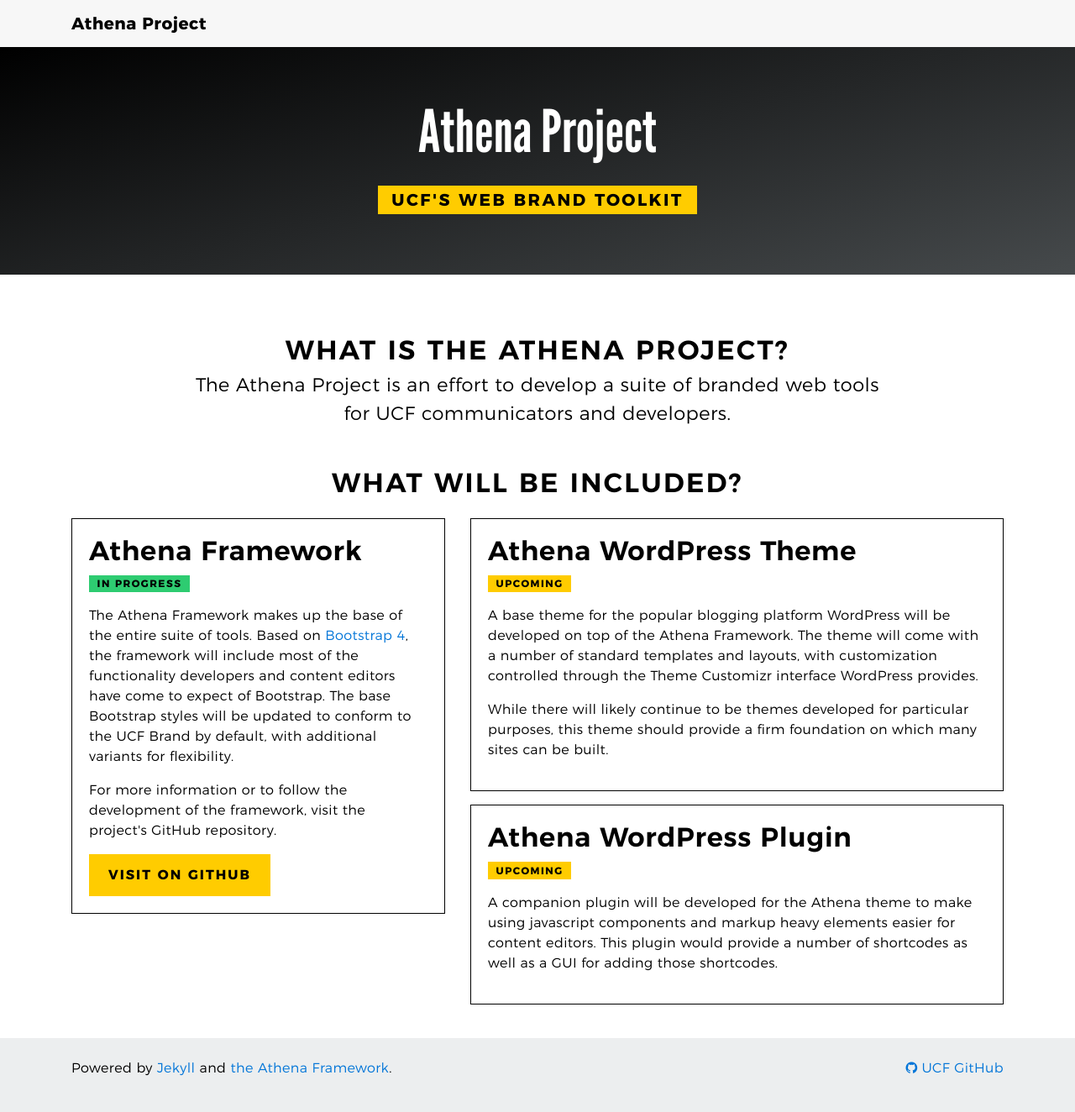
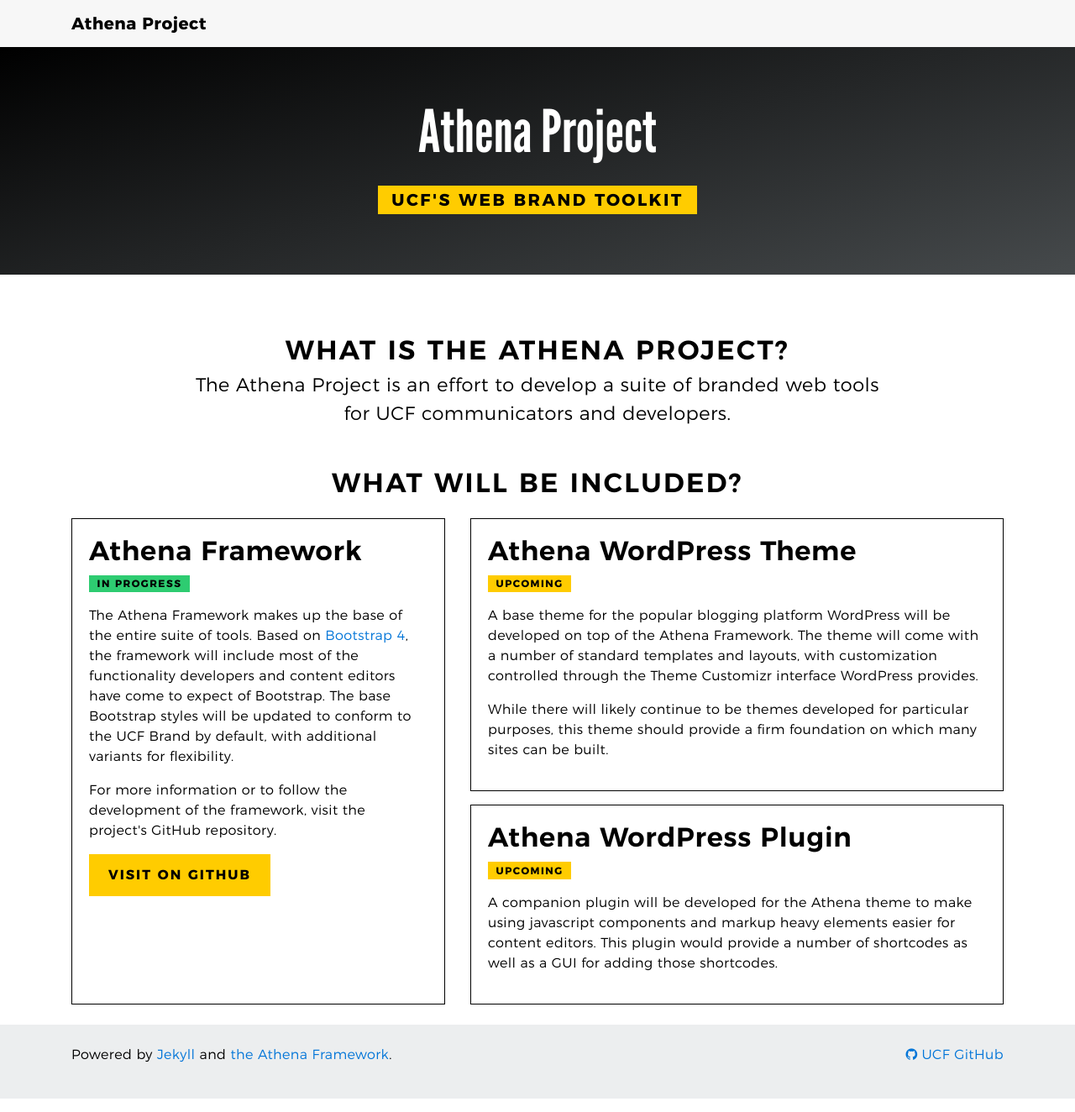
Before and after one commit to UCF/Athena-Project, a Jekyll site: the page built from index.md, in a window 1280 px wide. Shown: the whole page at 84% size. Built offline with Jekyll 4.4.1, drawn with Linux system fonts in a browser that asks for light colours.

Commit message:
Made the layout look a little nicer

```diff
--- a/index.md
+++ b/index.md
@@ -3,7 +3,7 @@ layout: home
 title: Athena Project
 subtitle: UCF's Web Brand Toolkit
 ---
-{:.text-center .text-uppercase .letter-spacing-1 .mt-5}
+{:.text-center .text-uppercase .letter-spacing-1 .mt-3 .mt-md-5}
 ## What is the Athena Project?
 
 {:.text-center .lead .w-75 .mx-auto .mb-5}
@@ -15,8 +15,8 @@ The Athena Project is an effort to develop a suite of branded web tools for UCF
 
 
 <div class="row">
-    <div class="col-md-5">
-        <div class="card card-outline-secondary mb-3">
+    <div class="col-lg-5 align-self-stretch mb-3 mb-lg-0">
+        <div class="card card-outline-secondary h-100">
             <div class="card-block">
                 <h2 class="card-title">Athena Framework</h2>
                 <p class="badge badge-success">In Progress</p>
@@ -26,7 +26,7 @@ The Athena Project is an effort to develop a suite of branded web tools for UCF
             </div>
         </div>
     </div>
-    <div class="col-md-7">
+    <div class="col-lg-7">
         <div class="card card-outline-secondary mb-3">
             <div class="card-block">
                 <h2 class="card-title">Athena WordPress Theme</h2>
@@ -35,7 +35,7 @@ The Athena Project is an effort to develop a suite of branded web tools for UCF
                 <p>While there will likely continue to be themes developed for particular purposes, this theme should provide a firm foundation on which many sites can be built.</p>
             </div>
         </div>
-        <div class="card card-outline-secondary mb-3">
+        <div class="card card-outline-secondary">
             <div class="card-block">
                 <h2 class="card-title">Athena WordPress Plugin</h2>
                 <p class="badge badge-primary">Upcoming</p>
```
